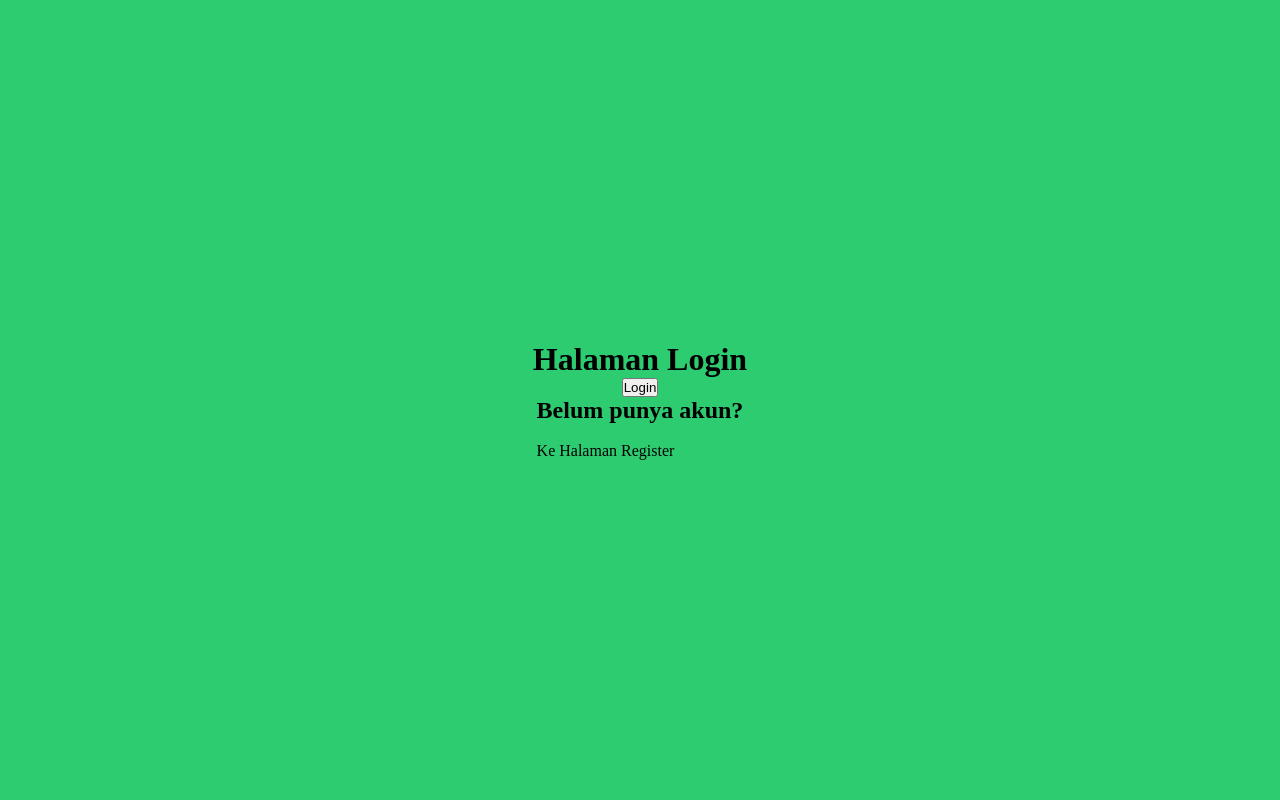
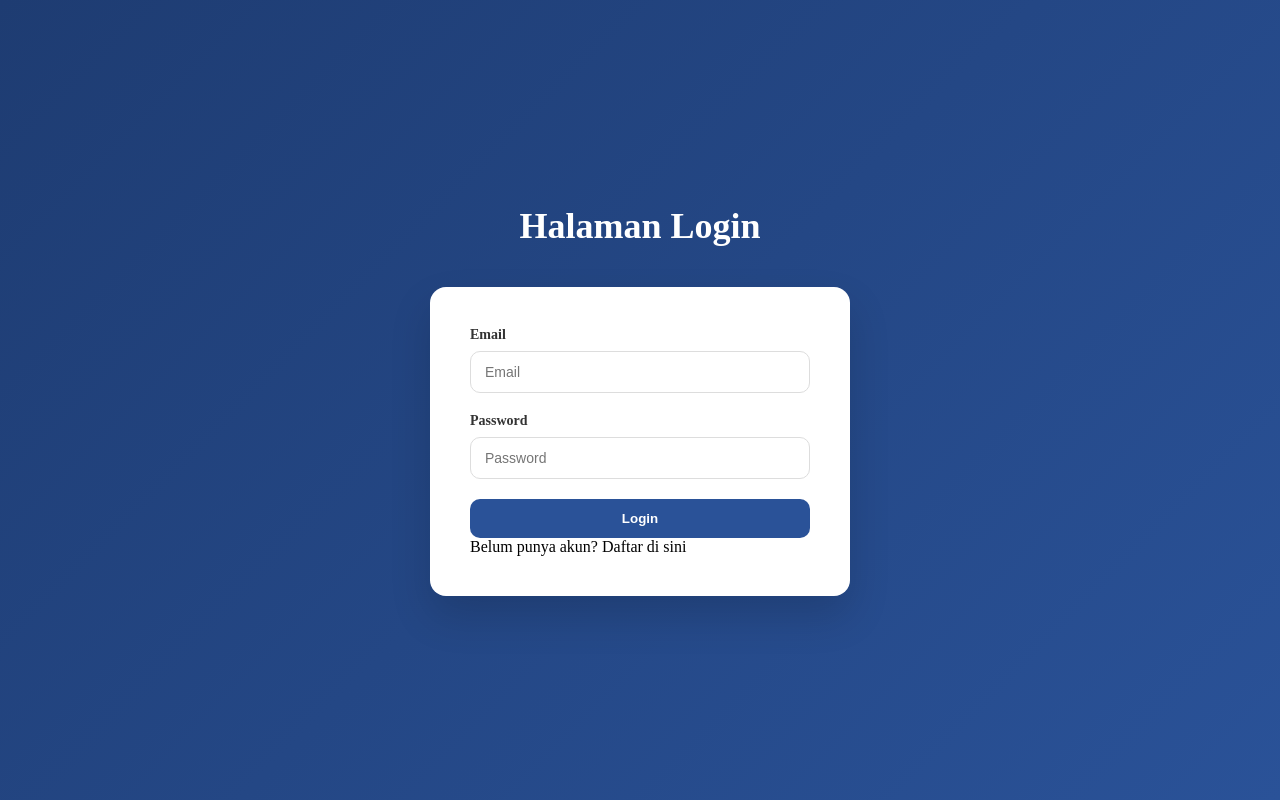
Before and after one commit to kibarmustofa/pemrograman_framework, a Next.js app: page /auth/login in a window 1280 px wide. Built offline with nearby package versions, Linux system fonts and the light colour scheme.

Commit message:
16.JOBSHEET PRAKTIKUM-Implementasi Login Database & Multi-Role - BAGIAN 2

```diff
--- a/src/utils/db/serviceFirebase.ts
+++ b/src/utils/db/serviceFirebase.ts
@@ -22,11 +22,26 @@ export async function retrieveProducts(collectionName: string) {
   }));
   return data;
 }
-
 export async function retrieveDataByID(collectionName: string, id: string) {
   const snapshot = await getDoc(doc(db, collectionName, id));
   const data = snapshot.data();
   return data;
+}
+
+export async function signIn(
+  email: string) {
+  const q = query(collection(db, "users"), where("email", "==", email));
+  const querySnapshot = await getDocs(q);
+  const data = querySnapshot.docs.map((doc) => ({
+    id: doc.id,
+    ...doc.data(),
+  }));
+
+  if (data) {
+    return data[0];
+  } else {
+    return null;
+  }
 }
 
 export async function signUp(
--- a/src/views/auth/login/index.tsx
+++ b/src/views/auth/login/index.tsx
@@ -1,36 +1,91 @@
 import Link from "next/link";
+import styles from "./login.module.scss";
+import { useState } from "react";
 import { useRouter } from "next/router";
-import styles from "./login.module.scss";
+import { signIn } from "next-auth/react"; // Import signIn dari NextAuth
 
-const HalamanLogin = () => {
-    const { push } = useRouter();
-    const handlerLogin = () => {
-        push("/produk?auth=true");
+const LoginView = () => {
+  const [isLoading, setIsLoading] = useState(false);
+  const { push, query } = useRouter();
+  const [error, setError] = useState("");
+
+  // Mengambil callbackUrl dari query string, defaultnya ke dashboard atau home "/"
+  const callbackUrl: any = query.callbackUrl || "/";
+
+  const handleSubmit = async (event: React.FormEvent<HTMLFormElement>) => {
+    event.preventDefault();
+    setError("");
+    setIsLoading(true);
+
+    const res = await signIn("credentials", {
+      redirect: false,
+      email: event.currentTarget.email.value,
+      password: event.currentTarget.Password.value,
+      callbackUrl,
+    });
+
+    if (!res?.error) {
+      setIsLoading(false);
+      push(callbackUrl);
+    } else {
+      setIsLoading(false);
+      // Jika terjadi kesalahan (password salah / user tidak ditemukan)
+      setError(res.error === "CredentialsSignin" ? "Wrong email or password" : res.error);
     }
+  };
+
   return (
-        /* Penerapan Tailwind: flex, flex-col, items-center, justify-center, min-h-screen */
-        <div className={`${styles.login} flex flex-col items-center justify-center min-h-screen bg-gray-100`}>
-            {/* Penerapan Tailwind: text-3xl, font-bold, text-blue-700, mb-4 */}
-            <h1 className="text-3xl font-bold text-blue-700 mb-4">Halaman Login</h1>
+    <div className={styles.login}>
+      {/* Line 41 (disesuaikan): Menampilkan error di UI */}
+      {error && <p className={styles.login__error}>{error}</p>}
 
-            {/* Penerapan Tailwind: bg-blue-500, hover:bg-blue-600, text-white, py-2, px-6, rounded-lg */}
+      <h1 className={styles.login__title}>Halaman Login</h1>
+
+      <div className={styles.login__form}>
+        <form onSubmit={handleSubmit}>
+          <div className={styles.login__form__item}>
+            <label htmlFor="email" className={styles.login__form__item_label}>
+              Email
+            </label>
+            <input
+              type="email"
+              id="email"
+              name="email"
+              placeholder="Email"
+              className={styles.login__form__item_input}
+              required
+            />
+          </div>
+
+          <div className={styles.login__form__item}>
+            <label htmlFor="Password" className={styles.login__form__item_label}>
+              Password
+            </label>
+            <input
+              type="password"
+              id="Password"
+              name="Password"
+              placeholder="Password"
+              className={styles.login__form__item_input}
+              required
+            />
+          </div>
+
           <button
-                onClick={handlerLogin}
-                className="bg-blue-500 hover:bg-blue-600 text-white font-semibold py-2 px-6 rounded-lg transition duration-200"
+            type="submit"
+            className={styles.login__form_item_button}
+            disabled={isLoading}
           >
-                Login
+            {isLoading ? "Loading..." : "Login"}
           </button>
+        </form>
 
-            <div className="mt-6 text-center">
-                <h2 className="text-red-500 border border-red-500 rounded-md px-4 py-1 text-sm inline-block">
-                    Belum punya akun?
-                </h2>
-                <br />
-                <Link href="/auth/register" className="text-blue-500 hover:underline mt-2 block">
-                    Ke Halaman Register
-                </Link>
+        <p className={styles.login__form__item__text}>
+          Belum punya akun? <Link href="/auth/register">Daftar di sini</Link>
+        </p>
       </div>
     </div>
   );
 };
-export default HalamanLogin;
+
+export default LoginView;
--- a/src/views/auth/login/login.module.scss
+++ b/src/views/auth/login/login.module.scss
@@ -1,10 +1,103 @@
-@import "../../../styles/colors.scss";
+.login {
+  min-height: 100vh;
+  display: flex;
+  flex-direction: column; /* - penting */
+  align-items: center;
+  justify-content: center;
+  background: linear-gradient(135deg, #1e3c72, #2a5298);
+  padding: 20px;
 
-.login{
-    display: flex;
-    flex-direction: column;
-    align-items: center;
-    justify-content: center;
-    height: 100vh;
-    background-color: map-get($map: $schema, $key:color-secondary);
+  &__title {
+    width: 100%;
+    text-align: center;
+    font-size: 36px;
+    font-weight: 700;
+    color: #ffffff;
+    margin-bottom: 40px;
+  }
+
+  &__form {
+    background: #ffffff;
+    width: 100%;
+    max-width: 420px;
+    padding: 40px;
+    border-radius: 16px;
+    box-shadow: 0 20px 40px rgba(0, 0, 0, 0.15);
+
+
+    &__item {
+      display: flex;
+      flex-direction: column;
+      margin-bottom: 20px;
+
+      &_label {
+        font-size: 14px;
+        font-weight: 600;
+        margin-bottom: 8px;
+        color: #333;
+      }
+
+      &_input {
+        padding: 12px 14px;
+        border-radius: 10px;
+        border: 1px solid #ddd;
+        font-size: 14px;
+        transition: all 0.3s ease;
+
+        &:focus {
+          outline: none;
+          border-color: #2a5298;
+          box-shadow: 0 0 0 3px rgba(42, 82, 152, 0.2);
+        }
+      }
+    }
+    button {
+        width: 100%;
+        padding: 12px;
+        border-radius: 10px;
+        border: none;
+        background: #2a5298;
+        color: #ffffff;
+        font-weight: 600;
+        cursor: pointer;
+        transition: 0.3s ease;
+
+        &:hover {
+            background: #1e3c72;
+            transform: translateY(-2px);
+        }
+        }
+  }
+
+  &__error {
+    color: red;
+    font-size: 14px;
+    margin-top: 8px;
+  }
+
+    }
+
+    /* Animation */
+    @keyframes fadeIn {
+    from {
+        opacity: 0;
+        transform: translateY(15px);
+    }
+    to {
+        opacity: 1;
+        transform: translateY(0);
+    }
+    }
+
+    /* Responsive */
+    @media (max-width: 768px) {
+    .register {
+        &__form {
+        padding: 30px 20px;
+        }
+
+        &__title {
+        font-size: 26px;
+        }
+    }
 }
```
Lines whose indentation alone changed are shown as unchanged.
